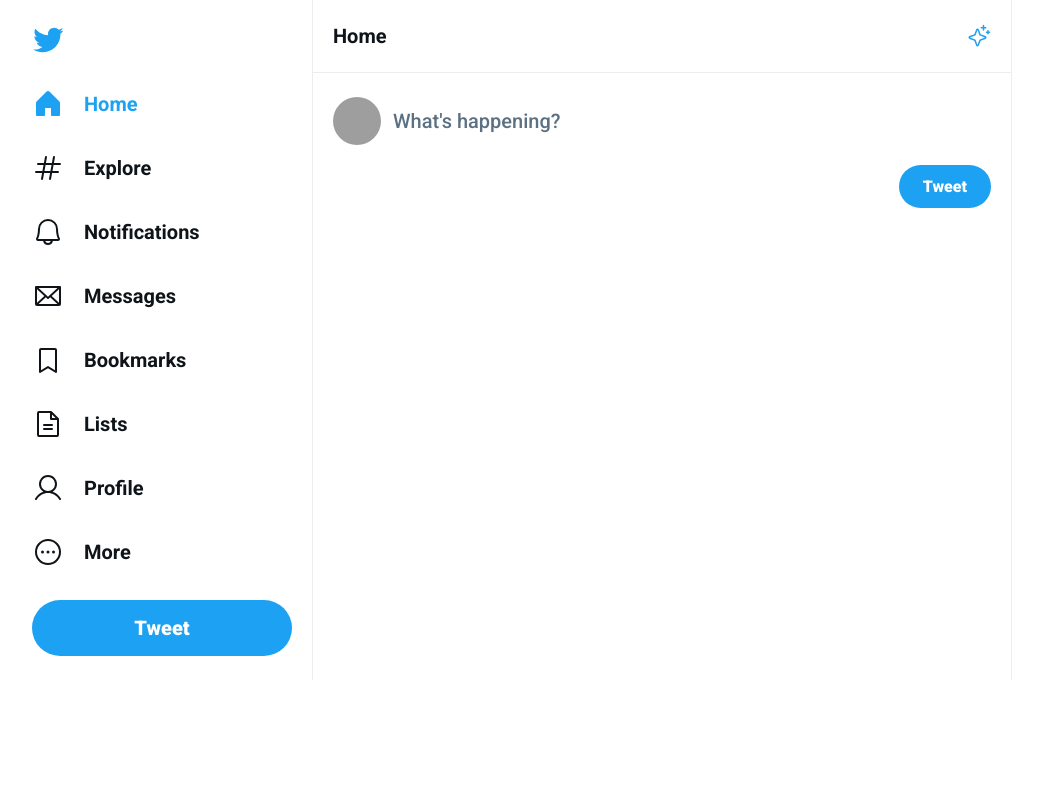
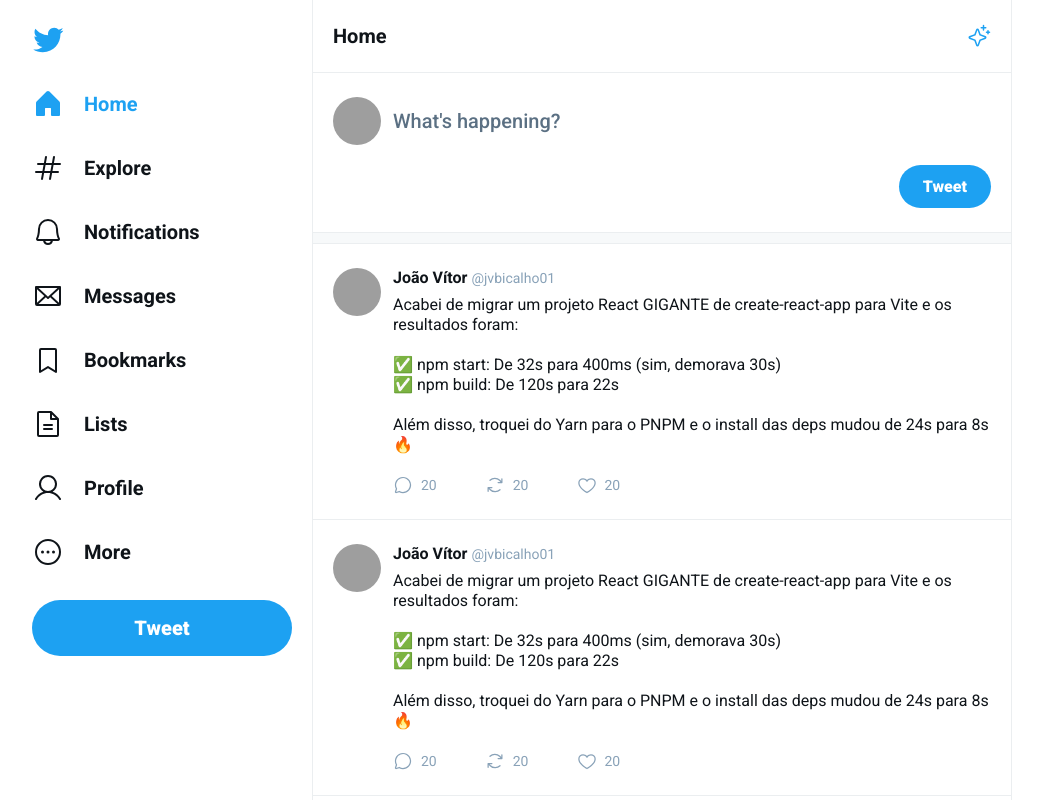
Before and after one commit to jvbicalho01/Clone_Twitter, a React (Vite) app: page / in a window 1280 px wide. Shown: the top 800 px of the page, without its empty margins (128-1171 px from the left). Built offline with nearby package versions, Linux system fonts and the light colour scheme; grey boxes are pictures that could not be loaded.

Commit message:
add timeline

```diff
--- /dev/null
+++ b/src/components/Tweet.css
@@ -0,0 +1,62 @@
+.tweet {
+  padding: 1.5rem 1.25rem;
+  display: grid;
+  grid-template-columns: 3rem 1fr;
+  gap: 0.75rem;
+  border-bottom: 1px solid #ebeef0;
+  text-decoration: none;
+}
+
+.tweet img {
+  width: 3rem;
+  height: 3rem;
+  border-radius: 9999px;
+}
+
+.tweet .tweet-content {
+  display: flex;
+  flex-direction: column;
+  gap: 0.5rem;
+}
+
+.tweet .tweet-content .tweet-content-header {
+  display: flex;
+  align-items: center;
+  gap: 0.25rem;
+}
+
+.tweet .tweet-content .tweet-content-header span {
+  font-size: 0.875rem;
+  color: #89a2b8;
+}
+
+.tweet .tweet-content p {
+  line-height: 1.25;
+}
+
+.tweet .tweet-content .tweet-content-footer {
+  display: flex;
+  align-items: center;
+  gap: 3rem;
+  margin-top: 0.75rem;
+}
+
+.tweet .tweet-content .tweet-content-footer button{
+  display: flex;
+  align-items: center;
+  gap: 0.5rem;
+  background: transparent;
+  border: 0;
+  font-size: 0.875rem;
+  color: #89a2b8;
+  transition: 0.3s;
+}
+
+.tweet .tweet-content .tweet-content-footer button:hover{
+  color: var(--twitter-blue);
+}
+
+.tweet .tweet-content .tweet-content-footer button svg{
+  width: 1.25rem;
+  height: 1.25rem;
+}
--- a/src/components/Tweet.tsx
+++ b/src/components/Tweet.tsx
@@ -1,18 +1,44 @@
-interface TweetProps {
-  user: string;
-  children: string;
-  likes?: number;
-}
+import { ArrowsClockwise, ChatCircle, Heart } from "@phosphor-icons/react"
+import "./Tweet.css"
 
-export function Tweet(props: TweetProps) {
+export function Tweet() {
 
   return (
 
-    <div className="tweet" style={{ borderRadius: "8px" }}>
-      <h2>{props.user}</h2>
-      <p>{props.children}</p>
-      <button>Like {props.likes ?? 0}</button>
-    </div>
+    <a href="" className="tweet">
+      <img src="https://github.com/jvbicalho01.png" alt="João Vítor Bicalho" />
+
+      <div className="tweet-content">
+        <div className="tweet-content-header">
+          <strong>João Vítor</strong>
+          <span>@jvbicalho01</span>
+        </div>
+
+        <p>
+          Acabei de migrar um projeto React GIGANTE de create-react-app para Vite e os resultados foram: <br />
+          <br />
+          ✅ npm start: De 32s para 400ms (sim, demorava 30s) <br />
+          ✅ npm build: De 120s para 22s <br />
+          <br />
+          Além disso, troquei do Yarn para o PNPM e o install das deps mudou de 24s para 8s 🔥 <br />
+        </p>
+
+        <div className="tweet-content-footer">
+          <button type="button">
+            <ChatCircle />
+            20
+          </button>
+          <button type="button">
+            <ArrowsClockwise />
+            20
+          </button>
+          <button type="button">
+            <Heart />
+            20
+          </button>
+        </div>
+      </div>
+    </a>
 
   )
 }
--- a/src/global.css
+++ b/src/global.css
@@ -165,3 +165,10 @@
 .new-tweet-form button:hover {
   filter: brightness(0.9);
 }
+
+.saparator {
+  background: #f7f9fa;
+  border-top: 1px solid #ebeef0;
+  border-bottom: 1px solid #ebeef0;
+  height: 0.75rem;
+}
--- a/src/main.tsx
+++ b/src/main.tsx
@@ -5,6 +5,7 @@
 import "./global.css"
 
 import twitterLogo from "./assets/logo-twitter.svg"
+import { Tweet } from './components/Tweet';
 
 ReactDOM.createRoot(document.getElementById('root')!).render(
   <React.StrictMode>
@@ -67,6 +68,13 @@
 
             <button type='submit'>Tweet</button>
           </form>
+
+          <div className='saparator'/>
+
+          <Tweet/>
+          <Tweet/>
+          <Tweet/>
+          <Tweet/>
         </main>
       </div>
 
```
